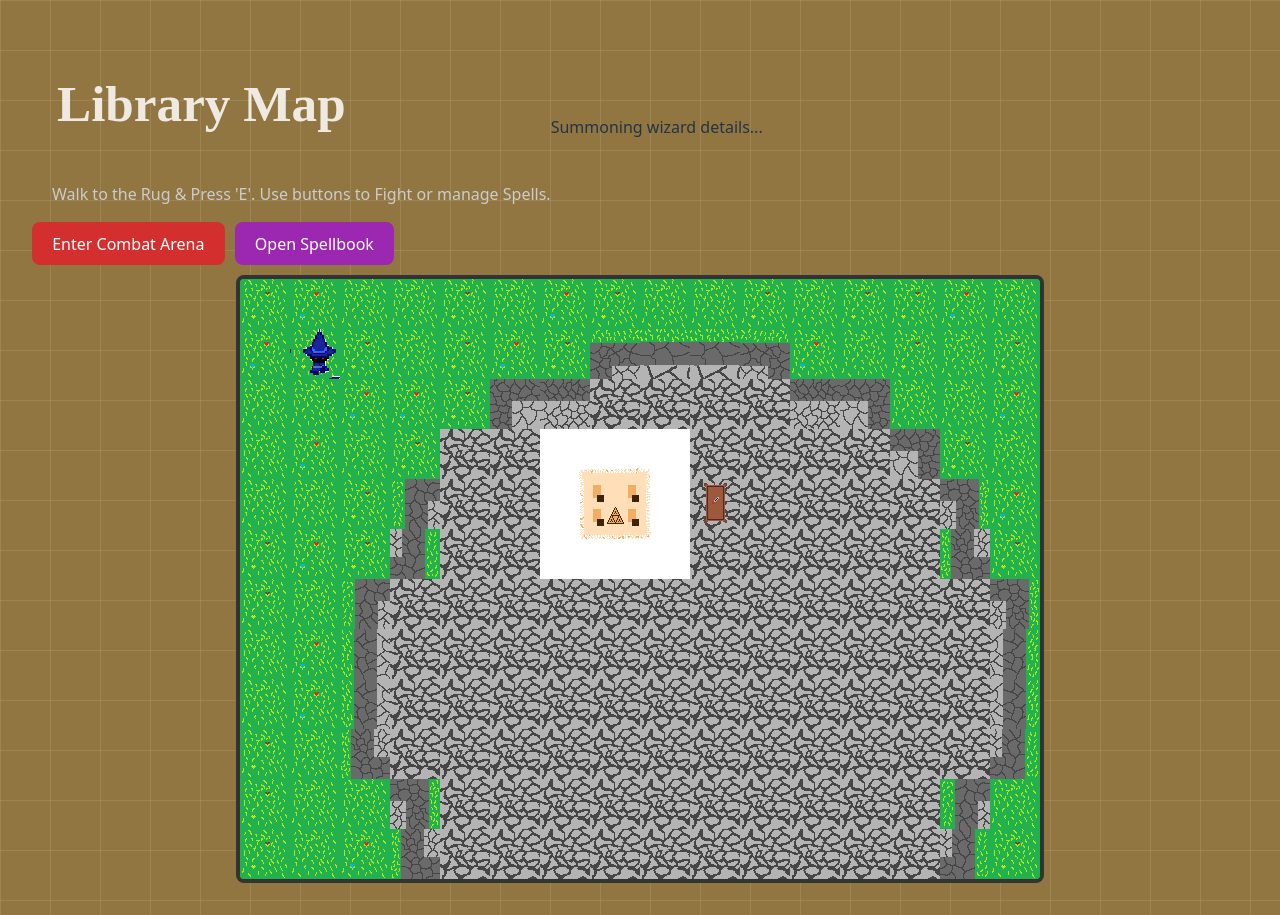
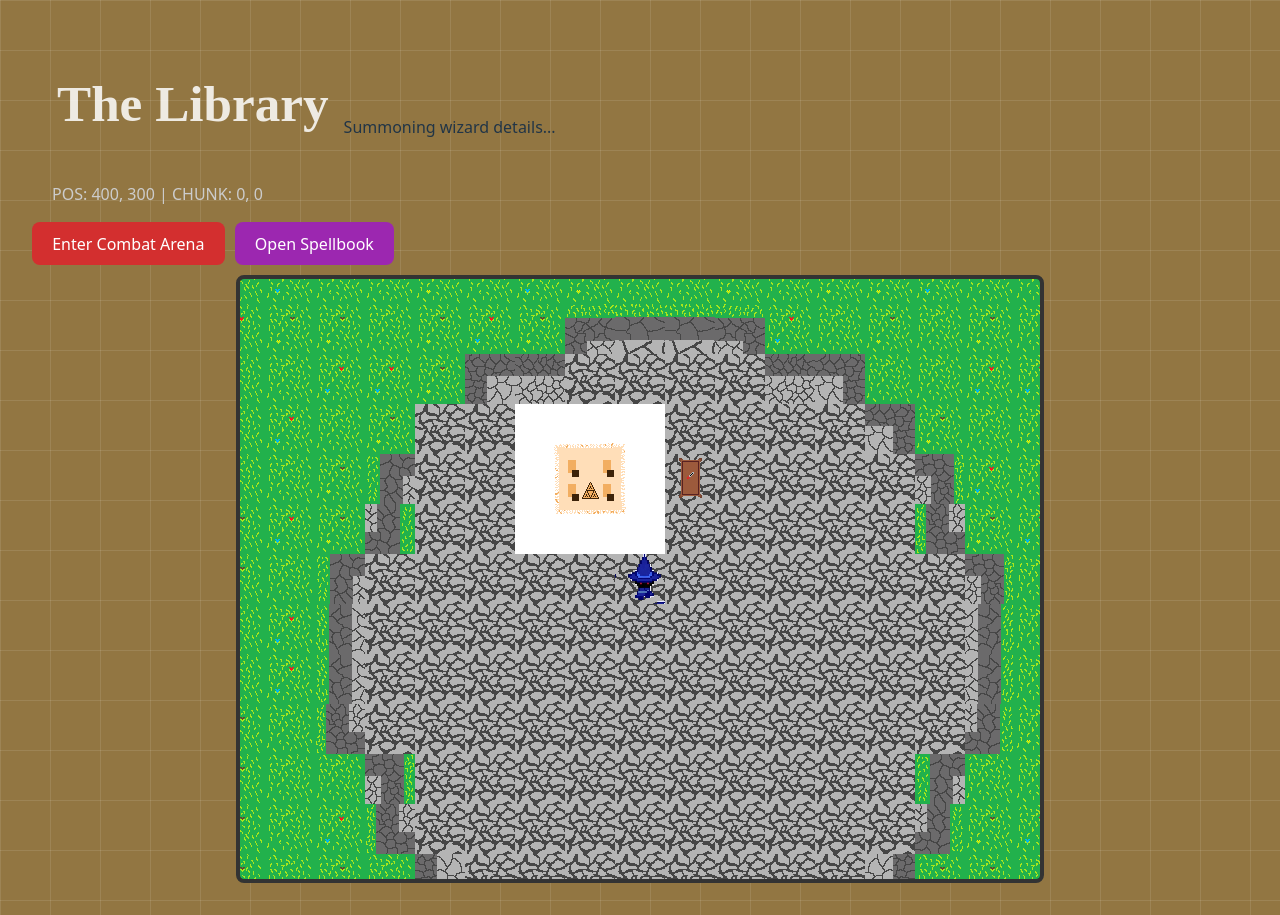
Before and after one commit to Jacub3/Bookshelf, a React (Vite) app in the folder Frontend/: page / in a window 1280 px wide. Built offline with nearby package versions, Linux system fonts and the light colour scheme; no server answers.

Commit message:
procedural generation which will be the foundation of auto fighting

```diff
--- a/Frontend/src/App.tsx
+++ b/Frontend/src/App.tsx
@@ -1,10 +1,17 @@
-import { useEffect, useState, useRef, type ReactNode } from 'react'
+import { useEffect, useState, useRef, useMemo, useCallback, type ReactNode } from 'react'
 import { BookList, type books } from './Components/Bookshelf.tsx'
-import { LEVEL_1 } from './levelData'
+
+// == IMPORT GENERATOR ==
+import {
+  CHUNK_ROWS,
+  CHUNK_COLS,
+  getChunkKey,
+  ensureChunksAround,
+  type WorldMap
+} from './WorldGenerator'
 
 import { Combat } from './Components/CombatTechnology'
 import WizardCharacterSheet from './Components/WizardCharacterSheet'
-
 import Spellbook from './Components/SpellBook'
 
 import './App.css'
@@ -27,7 +34,6 @@ import virticalWallRight from './assets/Wall/virticalWallRight.png'
 import topL from './assets/Wall/TopL.png'
 import topR from './assets/Wall/TopR.png'
 
-
 // -- ASSETS --
 import TheBookshelf from './assets/TheBookshelf.png'
 import BookshelfTile from './assets/BookshelfTile.png'
@@ -45,11 +51,14 @@ import rugB from './assets/BottomRug.png';
 import rugBR from './assets/BottomRightRug.png';
 
 const TILE_SIZE = 50;
-const MOVEMENT_SPEED = 2.5;
+const MOVEMENT_SPEED = 3.5;
 const ANIMATION_SPEED = 10;
-
 const VIEWPORT_WIDTH = 800;
 const VIEWPORT_HEIGHT = 600;
+
+// Calculate Pixel Dimensions of a single Chunk
+const CHUNK_WIDTH_PX = CHUNK_COLS * TILE_SIZE;
+const CHUNK_HEIGHT_PX = CHUNK_ROWS * TILE_SIZE;
 
 const TILE_IMAGES: Record<number, string> = {
   1: horizontalWall, 2: GrassFlowers, 3: GrassBFlowers, 4: grass, 19: BookshelfTile,
@@ -70,7 +79,18 @@ const SPRITE_MAP = {
 function App() {
   const [book, setBook] = useState<books[]>([])
 
-  const [pos, setPos] = useState({ x: 50, y: 50 });
+  // -- MAP STATE --
+  const [world, setWorld] = useState<WorldMap>(() => {
+    const initialMap = {};
+    return ensureChunksAround(initialMap, 0, 0) || initialMap;
+  });
+
+  // Start player near the center of the prebuilt room (approx 8,8)
+  const [pos, setPos] = useState({
+    x: 8 * TILE_SIZE,
+    y: 6 * TILE_SIZE
+  });
+
   const [direction, setDirection] = useState<'down' | 'up' | 'left' | 'right'>('down');
   const [, setIsWalking] = useState(false);
   const [animationFrame, setAnimationFrame] = useState(0);
@@ -83,24 +103,17 @@ function App() {
   const keysPressed = useRef<Set<string>>(new Set());
   const tickCount = useRef(0);
   const animationReq = useRef<number>(0);
-
   const posRef = useRef(pos);
   const directionRef = useRef(direction);
+  const worldRef = useRef(world);
 
-  let camX = -pos.x + (VIEWPORT_WIDTH / 2) - (TILE_SIZE / 2);
-  let camY = -pos.y + (VIEWPORT_HEIGHT / 2) - (TILE_SIZE / 2);
-
-  const mapWidth = LEVEL_1[0].length * TILE_SIZE;
-  const mapHeight = LEVEL_1.length * TILE_SIZE;
-
-  if (camX > 0) camX = 0;
-  if (camX < -(mapWidth - VIEWPORT_WIDTH)) camX = -(mapWidth - VIEWPORT_WIDTH)
-
-  if (camY > 0) camY = 0;
-  if (camY < -(mapHeight - VIEWPORT_HEIGHT)) camY = -(mapHeight - VIEWPORT_HEIGHT);
+  // Camera Logic (Infinite)
+  const camX = -pos.x + (VIEWPORT_WIDTH / 2) - (TILE_SIZE / 2);
+  const camY = -pos.y + (VIEWPORT_HEIGHT / 2) - (TILE_SIZE / 2);
 
   useEffect(() => { posRef.current = pos; }, [pos]);
   useEffect(() => { directionRef.current = direction; }, [direction]);
+  useEffect(() => { worldRef.current = world; }, [world]);
 
   useEffect (() => {
     fetch('http://localhost:8080/books')
@@ -112,8 +125,6 @@ function App() {
     const handleKeyDown = (e: KeyboardEvent) => {
       if (keysPressed.current.has(e.key)) return;
       keysPressed.current.add(e.key);
-
-      // Close overlays with Escape
       if (e.key === 'Escape') {
           setShowShelf(false);
           setShowCombat(false);
@@ -131,35 +142,58 @@ function App() {
     };
   }, []);
 
-const isWalkable = (x: number, y: number) => {
+  // -- COORDINATE HELPERS (Wrapped in useCallback) --
 
-    const col = Math.floor((x + 25) / TILE_SIZE);
-    const row = Math.floor((y + 40) / TILE_SIZE);
+  const getChunkAndTile = useCallback((x: number, y: number) => {
+    // Offset for sprite center
+    const hitX = x + 25;
+    const hitY = y + 40;
 
-    if (row < 0 || row >= LEVEL_1.length || col < 0 || col >= LEVEL_1[0].length) return false;
+    const chunkX = Math.floor(hitX / CHUNK_WIDTH_PX);
+    const chunkY = Math.floor(hitY / CHUNK_HEIGHT_PX);
 
-    const tile = LEVEL_1[row][col];
+    // Local Tile Coordinates (handle negative wrapping)
+    const rawCol = Math.floor(hitX / TILE_SIZE) % CHUNK_COLS;
+    const rawRow = Math.floor(hitY / TILE_SIZE) % CHUNK_ROWS;
 
+    const col = rawCol < 0 ? rawCol + CHUNK_COLS : rawCol;
+    const row = rawRow < 0 ? rawRow + CHUNK_ROWS : rawRow;
+
+    return { chunkX, chunkY, col, row };
+  }, []); // No dependencies (constants are external)
+
+  const isWalkable = useCallback((x: number, y: number) => {
+    const { chunkX, chunkY, col, row } = getChunkAndTile(x, y);
+
+    const chunkKey = getChunkKey(chunkX, chunkY);
+    // Use the REF to check world state, so this function doesn't need to depend on 'world' state directly
+    const chunk = worldRef.current[chunkKey];
+
+    if (!chunk) return false;
+
+    const tile = chunk[row]?.[col];
+
+    // Walkable types
     const isFloor = tile === 0;
     const isGrass = tile >= 2 && tile <= 4;
     const isRug = tile >= 20 && tile <= 28;
 
     return isFloor || isGrass || isRug;
-  };
+  }, [getChunkAndTile]); // Depends only on the stable getChunkAndTile
 
-  const checkInteraction = (currentPos: {x: number, y: number}) => {
-      const col = Math.floor((currentPos.x + 25) / TILE_SIZE);
-      const row = Math.floor((currentPos.y + 25) / TILE_SIZE);
-      const tile = LEVEL_1[row]?.[col];
-      // Rug opens Bookshelf
-      if (tile >= 20 && tile <= 28) {
-          setShowShelf(true);
-      }
-  };
+  const checkInteraction = useCallback((currentPos: {x: number, y: number}) => {
+    const { chunkX, chunkY, col, row } = getChunkAndTile(currentPos.x, currentPos.y - 15);
+
+    const chunk = worldRef.current[getChunkKey(chunkX, chunkY)];
+    const tile = chunk?.[row]?.[col];
+
+    if (tile && tile >= 20 && tile <= 28) {
+        setShowShelf(true);
+    }
+  }, [getChunkAndTile]);
 
   // -- GAME LOOP --
   useEffect(() => {
-    // Pause movement if any UI is open
     if (showShelf || showCombat || showSpells) return;
 
     const loop = () => {
@@ -178,7 +212,6 @@ const isWalkable = (x: number, y: number) => {
       let newDirection = currentDir;
       if (dy > 0) newDirection = 'down';
       else if (dy < 0) newDirection = 'up';
-
       if (dx > 0) newDirection = 'right';
       else if (dx < 0) newDirection = 'left';
 
@@ -204,6 +237,15 @@ const isWalkable = (x: number, y: number) => {
         setDirection(newDirection);
         setIsWalking(true);
 
+        // Infinite Map Generation Trigger
+        const chunkX = Math.floor(nextX / CHUNK_WIDTH_PX);
+        const chunkY = Math.floor(nextY / CHUNK_HEIGHT_PX);
+
+        const updatedWorld = ensureChunksAround(worldRef.current, chunkX, chunkY);
+        if (updatedWorld) {
+          setWorld(updatedWorld);
+        }
+
         tickCount.current++;
         const currentMaxFrames = SPRITE_MAP[newDirection]?.frames || 3;
 
@@ -221,33 +263,80 @@ const isWalkable = (x: number, y: number) => {
 
     animationReq.current = requestAnimationFrame(loop);
     return () => cancelAnimationFrame(animationReq.current!);
-  }, [showShelf, showCombat, showSpells]);
+  }, [showShelf, showCombat, showSpells, isWalkable, checkInteraction]);
+  // Added isWalkable and checkInteraction to dependencies
 
   const SPRITE_OFFSET_X = -35;
   const SPRITE_OFFSET_Y = -26;
+
+  // Memoize rendering for performance
+  const renderedChunks = useMemo(() => {
+    return Object.entries(world).map(([key, grid]) => {
+      const [chunkX, chunkY] = key.split(',').map(Number);
+
+      return (
+        <div
+          key={key}
+          className="map-chunk"
+          style={{
+            position: 'absolute',
+            left: chunkX * CHUNK_WIDTH_PX,
+            top: chunkY * CHUNK_HEIGHT_PX,
+            width: CHUNK_WIDTH_PX,
+            height: CHUNK_HEIGHT_PX,
+          }}
+        >
+          {grid.map((row, rowIndex) => (
+             row.map((tileType, colIndex) => {
+               let content: ReactNode = null;
+               let tileClass = 'tile-floor';
+
+               if (TILE_IMAGES[tileType]) {
+                  content = <img src={TILE_IMAGES[tileType]} className="pixel-art" style={{width:'100%', height:'100%'}} alt="" />;
+                  if (tileType === 1 || (tileType >= 40 && tileType <= 56)) tileClass = 'tile-wall';
+                  else if (tileType === 19) tileClass = 'Bookshelf';
+                  else if (tileType >= 20 && tileType <= 28) tileClass = 'tile-rug';
+                  else if (tileType >= 2 && tileType <= 4) tileClass = 'grass';
+               }
+
+               return (
+                 <div
+                    key={`${rowIndex}-${colIndex}`}
+                    className={`tile ${tileClass}`}
+                    style={{
+                      position: 'absolute',
+                      left: colIndex * TILE_SIZE,
+                      top: rowIndex * TILE_SIZE,
+                      width: TILE_SIZE,
+                      height: TILE_SIZE
+                    }}
+                 >
+                    {content}
+                 </div>
+               );
+            })
+          ))}
+        </div>
+      );
+    });
+  }, [world]);
 
   return (
     <>
       <div style={{display:'flex', justifyContent:'space-between', alignItems:'center', padding: '0 20px'}}>
         <div>
-           <h1>Library Map</h1>
-           <p style={{color:'#ccc'}}>Walk to the Rug & Press 'E'. Use buttons to Fight or manage Spells.</p>
+           <h1>The Library</h1>
+           <p style={{color:'#ccc'}}>
+             POS: {Math.round(pos.x)}, {Math.round(pos.y)} |
+             CHUNK: {Math.floor(pos.x/CHUNK_WIDTH_PX)}, {Math.floor(pos.y/CHUNK_HEIGHT_PX)}
+           </p>
         </div>
-
-        {/* --- HUD: Character Sheet --- */}
-        <div>
-           <WizardCharacterSheet />
-        </div>
+        <div><WizardCharacterSheet /></div>
       </div>
 
-      {/* --- MENU BAR --- */}
       <div style={{ marginBottom: '10px', display: 'flex', gap: '10px', justifyContent:'center' }}>
-          <button onClick={() => setShowCombat(true)} style={{background: '#d32f2f', color: 'white'}}>
-            Enter Combat Arena
-          </button>
-          <button onClick={() => setShowSpells(true)} style={{background: '#9c27b0', color: 'white'}}>
-            Open Spellbook
-          </button>
+          <button onClick={() => setShowCombat(true)} style={{background: '#d32f2f', color: 'white'}}>Enter Combat Arena</button>
+          <button onClick={() => setShowSpells(true)} style={{background: '#9c27b0', color: 'white'}}>Open Spellbook</button>
       </div>
 
       <div
@@ -259,56 +348,31 @@ const isWalkable = (x: number, y: number) => {
           position: 'relative',
           overflow: 'hidden',
           border: '4px solid #333',
-          borderRadius: '8px'
+          borderRadius: '8px',
+          background: '#0a0a0a'
         }}
       >
         <div
-          className="game-grid"
+          className="game-world"
           style={{
-            width: mapWidth,
-            height: mapHeight,
             transform: `translate(${camX}px, ${camY}px)`,
-            transition: 'transform 0.1s linear',
+            willChange: 'transform',
           }}
         >
-          {LEVEL_1.map((row, rowIndex) => (
-            row.map((tileType, colIndex) => {
-               let content: ReactNode = null;
-               let tileClass = 'tile-floor';
-
-               if (TILE_IMAGES[tileType]) {
-                  content = <img src={TILE_IMAGES[tileType]} className="pixel-art" style={{width:'100%', height:'100%'}} alt="" />;
-
-                  if (tileType === 1 || (tileType >= 40 && tileType <= 56)) {
-                    tileClass = 'tile-wall';
-                  } else if (tileType === 19) {
-                    tileClass = 'Bookshelf';
-                  } else if (tileType >= 20 && tileType <= 28) {
-                    tileClass = 'tile-rug';
-                  } else if (tileType >= 2 && tileType <= 4) {
-                    tileClass = 'grass';
-                  }
-               }
-
-               return (
-                 <div key={`${rowIndex}-${colIndex}`} className={`tile ${tileClass}`}>
-                    {content}
-                 </div>
-               );
-            })
-          ))}
+          {renderedChunks}
 
           <div
             className="character"
             style={{
+              position: 'absolute',
               transform: `translate(${pos.x}px, ${pos.y}px)`,
+              zIndex: 10
             }}
           >
              <div
                className="character_sprite"
                style={{
                  transform: direction === 'left' ? 'scaleX(-1)' : 'none',
-
                  backgroundPosition: `
                   ${-((SPRITE_MAP[direction].col + (animationFrame % SPRITE_MAP[direction].frames)) * 50) + SPRITE_OFFSET_X}px
                   ${-(SPRITE_MAP[direction].row * 50) + SPRITE_OFFSET_Y}px
@@ -316,13 +380,10 @@ const isWalkable = (x: number, y: number) => {
                }}
              />
           </div>
-          <div className="character_shadow"></div>
+          <div className="character_shadow" style={{position:'absolute', transform: `translate(${pos.x}px, ${pos.y}px)`}}></div>
         </div>
       </div>
 
-      {/* --- OVERLAYS --- */}
-
-      {/* 1. Bookshelf Overlay */}
       {showShelf && (
         <div id="ui-overlay-container" className="ui-overlay">
           <div className="ui-content">
@@ -338,7 +399,6 @@ const isWalkable = (x: number, y: number) => {
         </div>
       )}
 
-      {/* 2. Combat Overlay */}
       {showCombat && (
         <div className="ui-overlay" style={{background: 'rgba(0,0,0,0.85)', display: 'flex', alignItems: 'center', justifyContent: 'center', position: 'fixed', top: 0, left: 0, width: '100%', height: '100%', zIndex: 1000}}>
           <div style={{background: 'white', padding: '20px', borderRadius: '8px', width: '600px', maxHeight: '90vh', overflow: 'auto'}}>
@@ -348,7 +408,6 @@ const isWalkable = (x: number, y: number) => {
         </div>
       )}
 
-      {/* 3. Spellbook Overlay */}
       {showSpells && (
         <div className="ui-overlay" style={{background: 'rgba(50, 0, 50, 0.85)', display: 'flex', alignItems: 'center', justifyContent: 'center', position: 'fixed', top: 0, left: 0, width: '100%', height: '100%', zIndex: 1000}}>
           <div style={{background: '#fff0f5', padding: '20px', borderRadius: '8px', width: '800px', maxHeight: '90vh', overflow: 'auto'}}>
@@ -357,7 +416,6 @@ const isWalkable = (x: number, y: number) => {
           </div>
         </div>
       )}
-
     </>
   )
 }
--- /dev/null
+++ b/Frontend/src/WorldGenerator.ts
@@ -0,0 +1,81 @@
+import { LEVEL_1 } from './levelData';
+
+// Dimensions based on your LEVEL_1 data (16 rows, 18 columns)
+export const CHUNK_ROWS = 16;
+export const CHUNK_COLS = 18;
+
+// Tile IDs (matching your App.tsx)
+const TILES = {
+  FLOOR: 0,
+  GRASS_1: 2,
+  GRASS_2: 3,
+  GRASS_3: 4,
+  RUG_CENTER: 20,
+};
+
+export type WorldMap = Record<string, number[][]>;
+
+/**
+ * Unique key for storing chunks: "x,y"
+ */
+export const getChunkKey = (x: number, y: number) => `${x},${y}`;
+
+/**
+ * Generates a chunk.
+ * If (0,0), returns the prebuilt LEVEL_1.
+ * Otherwise, generates random terrain.
+ */
+const generateChunkData = (chunkX: number, chunkY: number): number[][] => {
+  // --- THE SPAWN CHUNK ---
+  if (chunkX === 0 && chunkY === 0) {
+    return LEVEL_1;
+  }
+
+  // --- PROCEDURAL CHUNKS ---
+  const grid: number[][] = [];
+
+  for (let row = 0; row < CHUNK_ROWS; row++) {
+    const rowData: number[] = [];
+    for (let col = 0; col < CHUNK_COLS; col++) {
+      // 1. Basic terrain noise
+      const rand = Math.random();
+      let tile = TILES.GRASS_3;
+
+      if (rand > 0.8) tile = TILES.GRASS_1;
+      else if (rand > 0.6) tile = TILES.GRASS_2;
+
+
+      rowData.push(tile);
+    }
+    grid.push(rowData);
+  }
+  return grid;
+};
+
+/**
+ * Ensures chunks exist around the player's current chunk coordinates.
+ */
+export const ensureChunksAround = (
+  currentMap: WorldMap,
+  chunkX: number,
+  chunkY: number
+): WorldMap | null => {
+  const newMap = { ...currentMap };
+  let hasChanges = false;
+
+  // Generate 3x3 grid around player
+  for (let dy = -1; dy <= 1; dy++) {
+    for (let dx = -1; dx <= 1; dx++) {
+      const targetX = chunkX + dx;
+      const targetY = chunkY + dy;
+      const key = getChunkKey(targetX, targetY);
+
+      if (!newMap[key]) {
+        newMap[key] = generateChunkData(targetX, targetY);
+        hasChanges = true;
+      }
+    }
+  }
+
+  return hasChanges ? newMap : null;
+};
```
